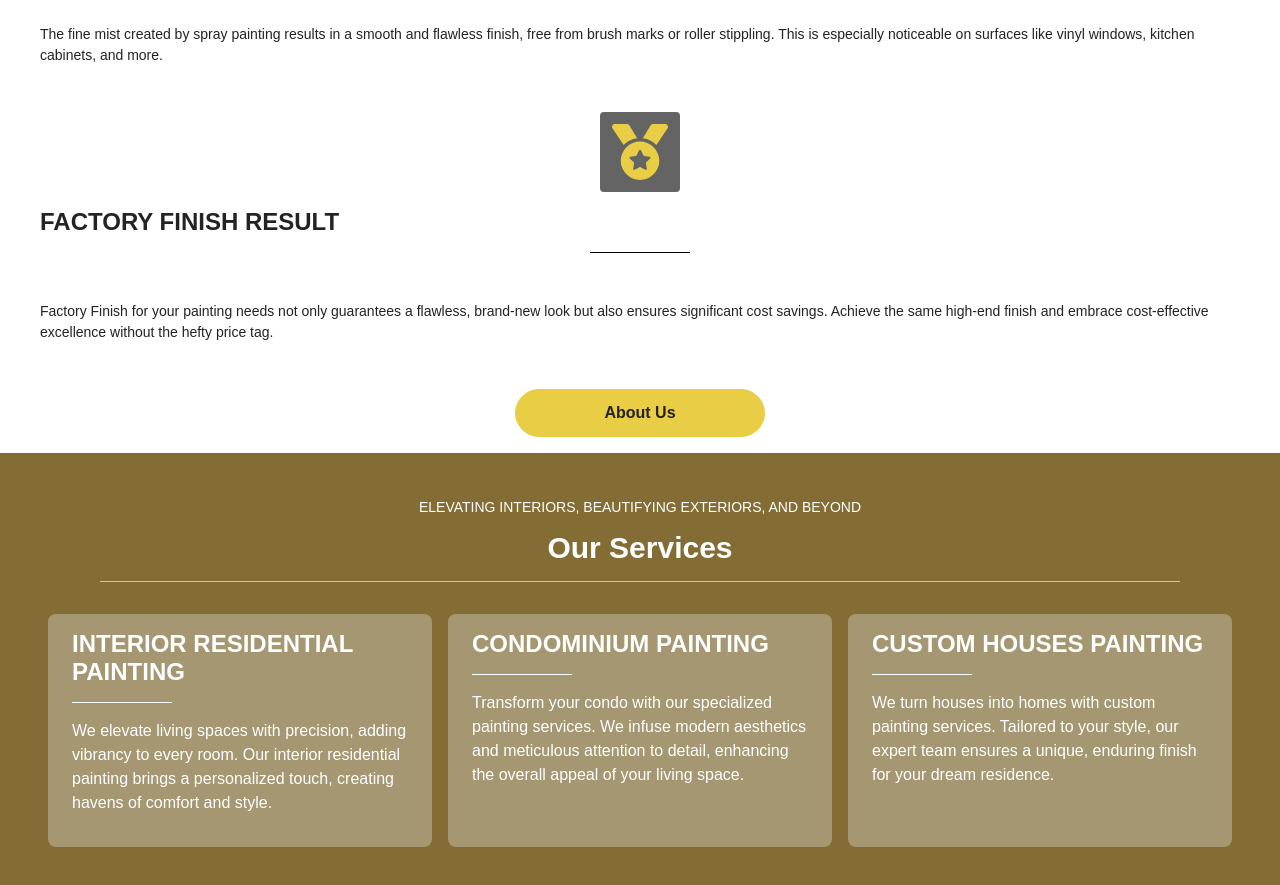
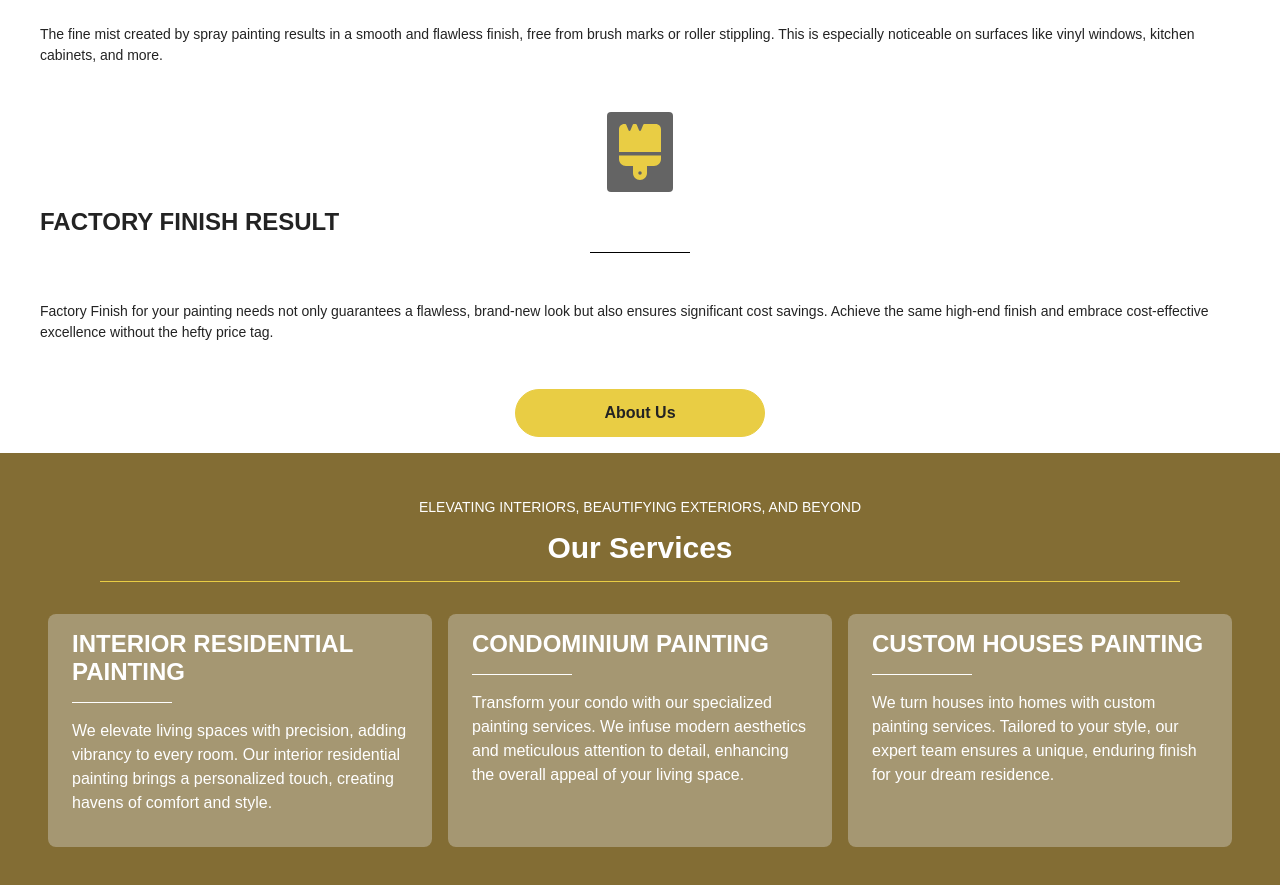
Before and after one commit to IrynaPaltsevaGit/renovations, a React (Create React App) app: page / in a window 1280 px wide. Shown: the part 2340-3225 px from the top of the page. Built offline with nearby package versions, Linux system fonts and the light colour scheme.

Commit message:
created footer component files

```diff
--- a/src/components/Advantages/Advantages.js
+++ b/src/components/Advantages/Advantages.js
@@ -2,7 +2,7 @@
 import Divider from "../Divider/Divider";
 import "./Advantages.scss";
 import { FontAwesomeIcon } from '@fortawesome/react-fontawesome';
-import { faMedal, faPaintRoller } from '@fortawesome/free-solid-svg-icons';
+import { faMedal, faPaintRoller, faBrush } from '@fortawesome/free-solid-svg-icons';
 
 export default function Advantages() {
 	const dividerStyles = {marginBottom: "3rem"};
@@ -50,7 +50,7 @@
 				</div>
 				<div className='advantages__col'>
 					<div className='advantages__icon-wrap'>
-						<FontAwesomeIcon icon={faMedal} className='advantages__icon' />
+						<FontAwesomeIcon icon={faBrush} className='advantages__icon' />
 					</div>
 					<h3 className='advantages__col-title'>
 						FACTORY FINISH RESULT
```
Also changed, not shown: src/components/Footer/Footer.js (added), src/components/Footer/Footer.scss (added).
